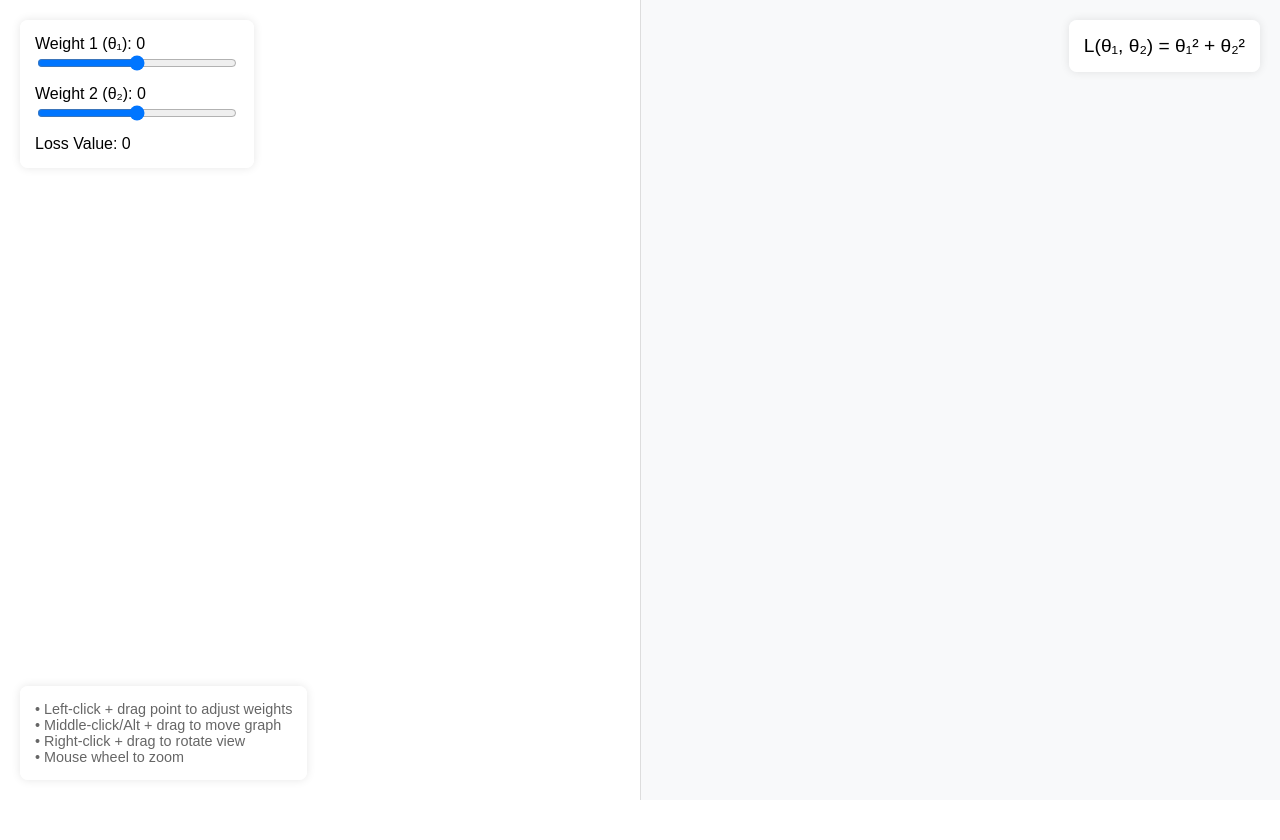
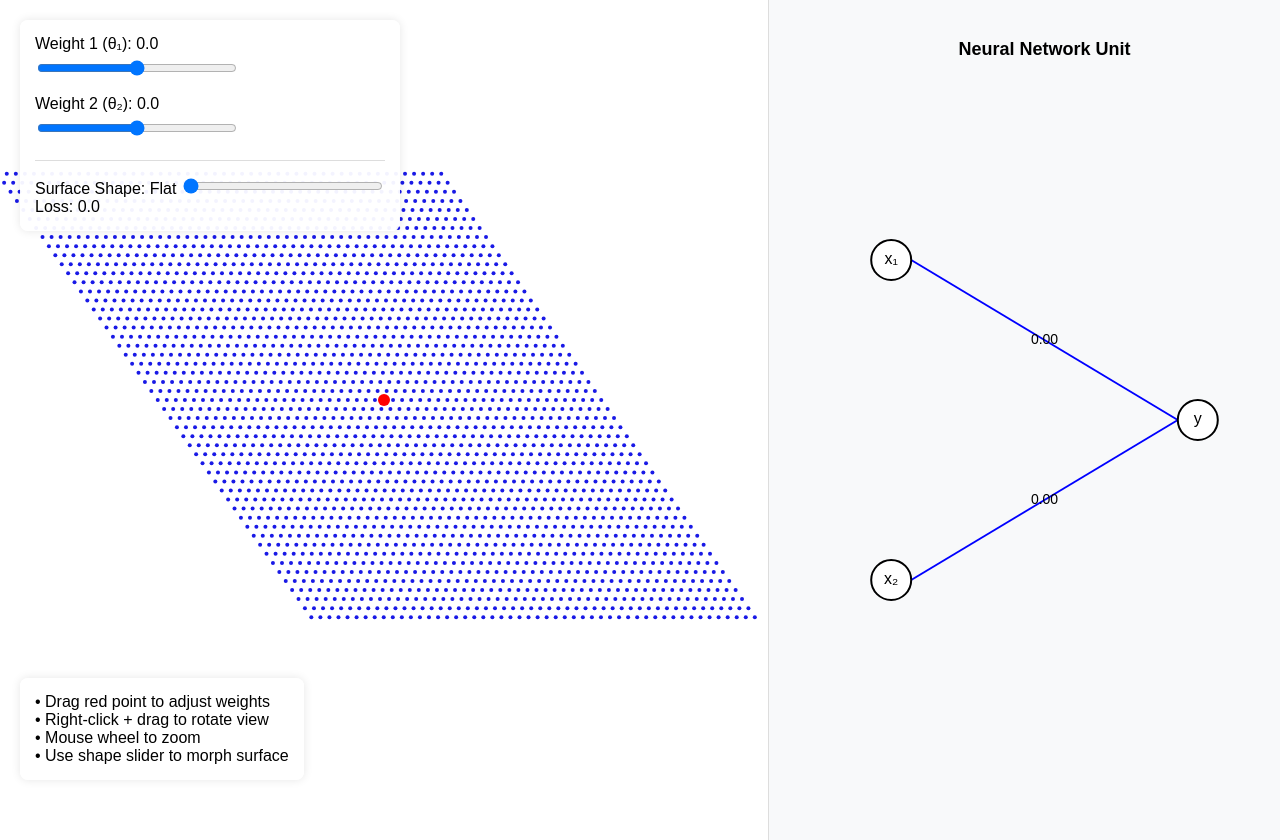
Before and after one commit to lioryan/GD, a plain HTML site: page index.html in a window 1280 px wide. Before the commit the page ends 804 px from the top, so only its background shows below. Drawn offline with Linux system fonts and the light colour scheme.

Commit message:
index.html

```diff
--- a/index.html
+++ b/index.html
@@ -1,7 +1,7 @@
 <!DOCTYPE html>
 <html>
 <head>
-    <title>Neural Network Unit with Gradient Descent</title>
+    <title>Neural Network Unit with Morphing Surface</title>
     <style>
         body {
             margin: 0;
@@ -11,19 +11,19 @@
             overflow: hidden;
         }
         .container {
-            display: flex;
+            display: grid;
+            grid-template-columns: 60% 40%;
             width: 100vw;
             height: 100vh;
         }
         #bowl-container {
-            flex: 1;
             position: relative;
         }
         #network-container {
-            flex: 1;
             position: relative;
             background: #f8f9fa;
             border-left: 1px solid #ddd;
+            padding: 20px;
         }
         .controls {
             position: fixed;
@@ -35,20 +35,23 @@
             box-shadow: 0 0 10px rgba(0,0,0,0.1);
             z-index: 1000;
         }
-        .equation {
-            position: fixed;
-            top: 20px;
-            right: 20px;
-            background: rgba(255, 255, 255, 0.95);
-            padding: 15px;
-            border-radius: 8px;
-            box-shadow: 0 0 10px rgba(0,0,0,0.1);
-            font-size: 1.2em;
-            z-index: 1000;
+        .slider-group {
+            margin-bottom: 15px;
+        }
+        .slider-group label {
+            display: block;
+            margin-bottom: 5px;
+        }
+        input[type="range"] {
+            width: 200px;
+        }
+        .shape-control {
+            margin-top: 20px;
+            padding-top: 15px;
+            border-top: 1px solid #ddd;
         }
         canvas {
-            width: 100%;
-            height: 100%;
+            display: block;
         }
         #instructions {
             position: fixed;
@@ -58,21 +61,13 @@
             padding: 15px;
             border-radius: 8px;
             box-shadow: 0 0 10px rgba(0,0,0,0.1);
-            font-size: 0.9em;
-            color: #666;
-        }
-        .slider-group {
-            margin-bottom: 10px;
-        }
-        input[type="range"] {
-            width: 200px;
         }
     </style>
 </head>
 <body>
     <div class="container">
         <div id="bowl-container">
-            <canvas id="bowl-canvas"></canvas>
+            <canvas id="surface-canvas"></canvas>
         </div>
         <div id="network-container">
             <canvas id="network-canvas"></canvas>
@@ -81,124 +76,281 @@
 
     <div class="controls">
         <div class="slider-group">
-            <label>Weight 1 (θ₁): <span id="x-value">0</span></label><br>
+            <label>Weight 1 (θ₁): <span id="x-value">0.0</span></label>
             <input type="range" id="x" min="-5" max="5" value="0" step="0.1">
         </div>
         <div class="slider-group">
-            <label>Weight 2 (θ₂): <span id="y-value">0</span></label><br>
+            <label>Weight 2 (θ₂): <span id="y-value">0.0</span></label>
             <input type="range" id="y" min="-5" max="5" value="0" step="0.1">
         </div>
-        <div id="value">Loss Value: 0</div>
-    </div>
-
-    <div class="equation">
-        L(θ₁, θ₂) = θ₁² + θ₂²
+        <div class="shape-control">
+            <label>Surface Shape: <span id="morph-value">Flat</span></label>
+            <input type="range" id="morph" min="0" max="1" value="0" step="0.01">
+        </div>
+        <div id="value">Loss: 0.0</div>
     </div>
 
     <div id="instructions">
-        • Left-click + drag point to adjust weights<br>
-        • Middle-click/Alt + drag to move graph<br>
+        • Drag red point to adjust weights<br>
         • Right-click + drag to rotate view<br>
-        • Mouse wheel to zoom
+        • Mouse wheel to zoom<br>
+        • Use shape slider to morph surface
     </div>
 
     <script>
-        // [Previous bowl visualization code remains the same...]
+        const surfaceCanvas = document.getElementById('surface-canvas');
+        const networkCanvas = document.getElementById('network-canvas');
+        const ctx = surfaceCanvas.getContext('2d');
+        const netCtx = networkCanvas.getContext('2d');
 
-        // Neural Network Visualization
-        const networkCanvas = document.getElementById('network-canvas');
-        const networkCtx = networkCanvas.getContext('2d');
+        let width, height;
+        let rotation = { x: 45, y: 45 };
+        let scale = 1;
+        let morphValue = 0;
+        let currentPos = { x: 0, y: 0 };
+        let isDragging = false;
+        let isRotating = false;
+        let lastMousePos = { x: 0, y: 0 };
+        let path = [];
 
-        function drawNeuron(ctx, x, y, radius) {
-            ctx.beginPath();
-            ctx.arc(x, y, radius, 0, Math.PI * 2);
-            ctx.fillStyle = '#fff';
-            ctx.fill();
-            ctx.strokeStyle = '#000';
-            ctx.lineWidth = 2;
-            ctx.stroke();
+        function resizeCanvases() {
+            const container = document.getElementById('bowl-container');
+            width = surfaceCanvas.width = container.clientWidth;
+            height = surfaceCanvas.height = container.clientHeight;
+
+            const netContainer = document.getElementById('network-container');
+            networkCanvas.width = netContainer.clientWidth;
+            networkCanvas.height = netContainer.clientHeight;
+
+            draw();
+            drawNetwork();
         }
 
-        function drawWeight(ctx, startX, startY, endX, endY, weight) {
-            const lineWidth = Math.abs(weight) * 3;
-            const color = weight >= 0 ? 'rgb(0,150,255)' : 'rgb(255,100,100)';
+        function loss(x, y, morph) {
+            // Interpolate between flat surface (z = 0) and bowl (z = x² + y²)
+            return (x * x + y * y) * morph;
+        }
 
+        function project(x, y, z) {
+            const baseScale = Math.min(width, height) / 12;
+            const finalScale = baseScale * scale;
+            const centerX = width / 2;
+            const centerY = height / 2;
+
+            const xRot = rotation.x * Math.PI / 180;
+            const yRot = rotation.y * Math.PI / 180;
+
+            const x1 = x;
+            const y1 = y * Math.cos(xRot) - z * Math.sin(xRot);
+            const z1 = y * Math.sin(xRot) + z * Math.cos(xRot);
+
+            const x2 = x1 * Math.cos(yRot) + z1 * Math.sin(yRot);
+
+            return {
+                x: x2 * finalScale + centerX,
+                y: y1 * finalScale + centerY
+            };
+        }
+
+        function getColor(height) {
+            const maxHeight = 50;
+            const normalized = Math.min(height / maxHeight, 1);
+            const hue = 240 - normalized * 180;
+            return `hsl(${hue}, 80%, 50%)`;
+        }
+
+        function drawSurface() {
+            ctx.clearRect(0, 0, width, height);
+
+            // Draw grid
+            for (let x = -5; x <= 5; x += 0.2) {
+                for (let y = -5; y <= 5; y += 0.2) {
+                    const z = loss(x, y, morphValue);
+                    const proj = project(x, y, z);
+                    ctx.beginPath();
+                    ctx.arc(proj.x, proj.y, 2 * scale, 0, Math.PI * 2);
+                    ctx.fillStyle = getColor(z);
+                    ctx.fill();
+                }
+            }
+
+            // Draw current point
+            const z = loss(currentPos.x, currentPos.y, morphValue);
+            const proj = project(currentPos.x, currentPos.y, z);
+            const baseProj = project(currentPos.x, currentPos.y, 0);
+
+            // Vertical line
             ctx.beginPath();
-            ctx.moveTo(startX, startY);
-            ctx.lineTo(endX, endY);
-            ctx.strokeStyle = color;
-            ctx.lineWidth = lineWidth;
+            ctx.moveTo(proj.x, proj.y);
+            ctx.lineTo(proj.x, baseProj.y);
+            ctx.strokeStyle = 'rgba(0,0,0,0.5)';
+            ctx.setLineDash([5, 5]);
             ctx.stroke();
+            ctx.setLineDash([]);
 
-            // Draw weight value
-            const midX = (startX + endX) / 2;
-            const midY = (startY + endY) / 2;
-            ctx.fillStyle = '#000';
-            ctx.font = '14px Arial';
-            ctx.textAlign = 'center';
-            ctx.fillText(weight.toFixed(2), midX, midY - 10);
+            // Point
+            ctx.beginPath();
+            ctx.arc(proj.x, proj.y, 6 * scale, 0, Math.PI * 2);
+            ctx.fillStyle = 'red';
+            ctx.fill();
         }
 
         function drawNetwork() {
             const width = networkCanvas.width;
             const height = networkCanvas.height;
-            networkCtx.clearRect(0, 0, width, height);
+            netCtx.clearRect(0, 0, width, height);
 
-            const neuronRadius = 25;
-            const inputY = height * 0.3;
-            const outputY = height * 0.7;
+            // Draw neurons
+            const neuronRadius = 20;
+            const inputY1 = height * 0.3;
+            const inputY2 = height * 0.7;
+            const outputY = height * 0.5;
 
-            // Draw input neurons
-            drawNeuron(networkCtx, width * 0.2, inputY - 50, neuronRadius);
-            drawNeuron(networkCtx, width * 0.2, inputY + 50, neuronRadius);
+            // Input neurons
+            function drawNeuron(x, y, label) {
+                netCtx.beginPath();
+                netCtx.arc(x, y, neuronRadius, 0, Math.PI * 2);
+                netCtx.fillStyle = '#fff';
+                netCtx.fill();
+                netCtx.strokeStyle = '#000';
+                netCtx.lineWidth = 2;
+                netCtx.stroke();
 
-            // Draw output neuron
-            drawNeuron(networkCtx, width * 0.8, outputY, neuronRadius);
+                netCtx.fillStyle = '#000';
+                netCtx.font = '16px Arial';
+                netCtx.textAlign = 'center';
+                netCtx.textBaseline = 'middle';
+                netCtx.fillText(label, x, y);
+            }
 
-            // Draw weights
-            drawWeight(networkCtx,
-                width * 0.2 + neuronRadius, inputY - 50,
-                width * 0.8 - neuronRadius, outputY,
-                currentPos.x);
+            // Draw connections with weights
+            function drawConnection(x1, y1, x2, y2, weight) {
+                const width = Math.abs(weight) * 2;
+                netCtx.beginPath();
+                netCtx.moveTo(x1, y1);
+                netCtx.lineTo(x2, y2);
+                netCtx.strokeStyle = weight >= 0 ? 'blue' : 'red';
+                netCtx.lineWidth = width;
+                netCtx.stroke();
 
-            drawWeight(networkCtx,
-                width * 0.2 + neuronRadius, inputY + 50,
-                width * 0.8 - neuronRadius, outputY,
-                currentPos.y);
+                // Weight label
+                const midX = (x1 + x2) / 2;
+                const midY = (y1 + y2) / 2;
+                netCtx.fillStyle = '#000';
+                netCtx.font = '14px Arial';
+                netCtx.textAlign = 'center';
+                netCtx.fillText(weight.toFixed(2), midX, midY);
+            }
 
-            // Labels
-            networkCtx.fillStyle = '#000';
-            networkCtx.font = '16px Arial';
-            networkCtx.textAlign = 'right';
-            networkCtx.fillText('x₁', width * 0.15, inputY - 45);
-            networkCtx.fillText('x₂', width * 0.15, inputY + 55);
+            const input1X = width * 0.2;
+            const input2X = width * 0.2;
+            const outputX = width * 0.8;
 
-            networkCtx.textAlign = 'left';
-            networkCtx.fillText('y', width * 0.85, outputY + 5);
+            drawConnection(input1X + neuronRadius, inputY1, outputX - neuronRadius, outputY, currentPos.x);
+            drawConnection(input2X + neuronRadius, inputY2, outputX - neuronRadius, outputY, currentPos.y);
 
-            // Draw title
-            networkCtx.font = 'bold 20px Arial';
-            networkCtx.textAlign = 'center';
-            networkCtx.fillText('Neural Network Unit', width / 2, 40);
+            drawNeuron(input1X, inputY1, "x₁");
+            drawNeuron(input2X, inputY2, "x₂");
+            drawNeuron(outputX, outputY, "y");
+
+            // Title
+            netCtx.font = 'bold 18px Arial';
+            netCtx.fillStyle = '#000';
+            netCtx.textAlign = 'center';
+            netCtx.fillText('Neural Network Unit', width/2, 30);
         }
 
-        // Update network when weights change
-        const originalUpdatePosition = updatePosition;
-        updatePosition = function() {
-            originalUpdatePosition();
+        function draw() {
+            drawSurface();
             drawNetwork();
         }
 
-        // Initialize network canvas
-        function resizeNetworkCanvas() {
-            networkCanvas.width = networkCanvas.parentElement.clientWidth;
-            networkCanvas.height = networkCanvas.parentElement.clientHeight;
-            drawNetwork();
+        // Event Listeners
+        surfaceCanvas.addEventListener('mousedown', (e) => {
+            lastMousePos = { x: e.clientX, y: e.clientY };
+            if (e.button === 2) {
+                isRotating = true;
+            } else {
+                isDragging = true;
+            }
+        });
+
+        surfaceCanvas.addEventListener('mousemove', (e) => {
+            if (isDragging || isRotating) {
+                const deltaX = e.clientX - lastMousePos.x;
+                const deltaY = e.clientY - lastMousePos.y;
+
+                if (isRotating) {
+                    rotation.y += deltaX * 0.5;
+                    rotation.x += deltaY * 0.5;
+                } else {
+                    // Update point position based on mouse movement
+                    // This is a simplified version - you might want to improve the mapping
+                    currentPos.x += deltaX * 0.01;
+                    currentPos.y -= deltaY * 0.01;
+                    currentPos.x = Math.max(-5, Math.min(5, currentPos.x));
+                    currentPos.y = Math.max(-5, Math.min(5, currentPos.y));
+                    updateSliders();
+                }
+
+                lastMousePos = { x: e.clientX, y: e.clientY };
+                draw();
+            }
+        });
+
+        surfaceCanvas.addEventListener('mouseup', () => {
+            isDragging = false;
+            isRotating = false;
+        });
+
+        surfaceCanvas.addEventListener('wheel', (e) => {
+            e.preventDefault();
+            scale *= e.deltaY > 0 ? 0.9 : 1.1;
+            scale = Math.max(0.1, Math.min(scale, 5));
+            draw();
+        });
+
+        surfaceCanvas.addEventListener('contextmenu', (e) => {
+            e.preventDefault();
+        });
+
+        // Slider controls
+        const xSlider = document.getElementById('x');
+        const ySlider = document.getElementById('y');
+        const morphSlider = document.getElementById('morph');
+
+        function updateSliders() {
+            xSlider.value = currentPos.x;
+            ySlider.value = currentPos.y;
+            document.getElementById('x-value').textContent = currentPos.x.toFixed(1);
+            document.getElementById('y-value').textContent = currentPos.y.toFixed(1);
+            document.getElementById('value').textContent =
+                `Loss: ${loss(currentPos.x, currentPos.y, morphValue).toFixed(1)}`;
         }
 
-        window.addEventListener('resize', resizeNetworkCanvas);
-        resizeNetworkCanvas();
-        updatePosition();
+        xSlider.addEventListener('input', (e) => {
+            currentPos.x = parseFloat(e.target.value);
+            updateSliders();
+            draw();
+        });
+
+        ySlider.addEventListener('input', (e) => {
+            currentPos.y = parseFloat(e.target.value);
+            updateSliders();
+            draw();
+        });
+
+        morphSlider.addEventListener('input', (e) => {
+            morphValue = parseFloat(e.target.value);
+            document.getElementById('morph-value').textContent =
+                morphValue === 0 ? 'Flat' : morphValue === 1 ? 'Bowl' : 'Morphing';
+            draw();
+        });
+
+        // Initialize
+        window.addEventListener('resize', resizeCanvases);
+        resizeCanvases();
+        updateSliders();
     </script>
 </body>
 </html>
```
